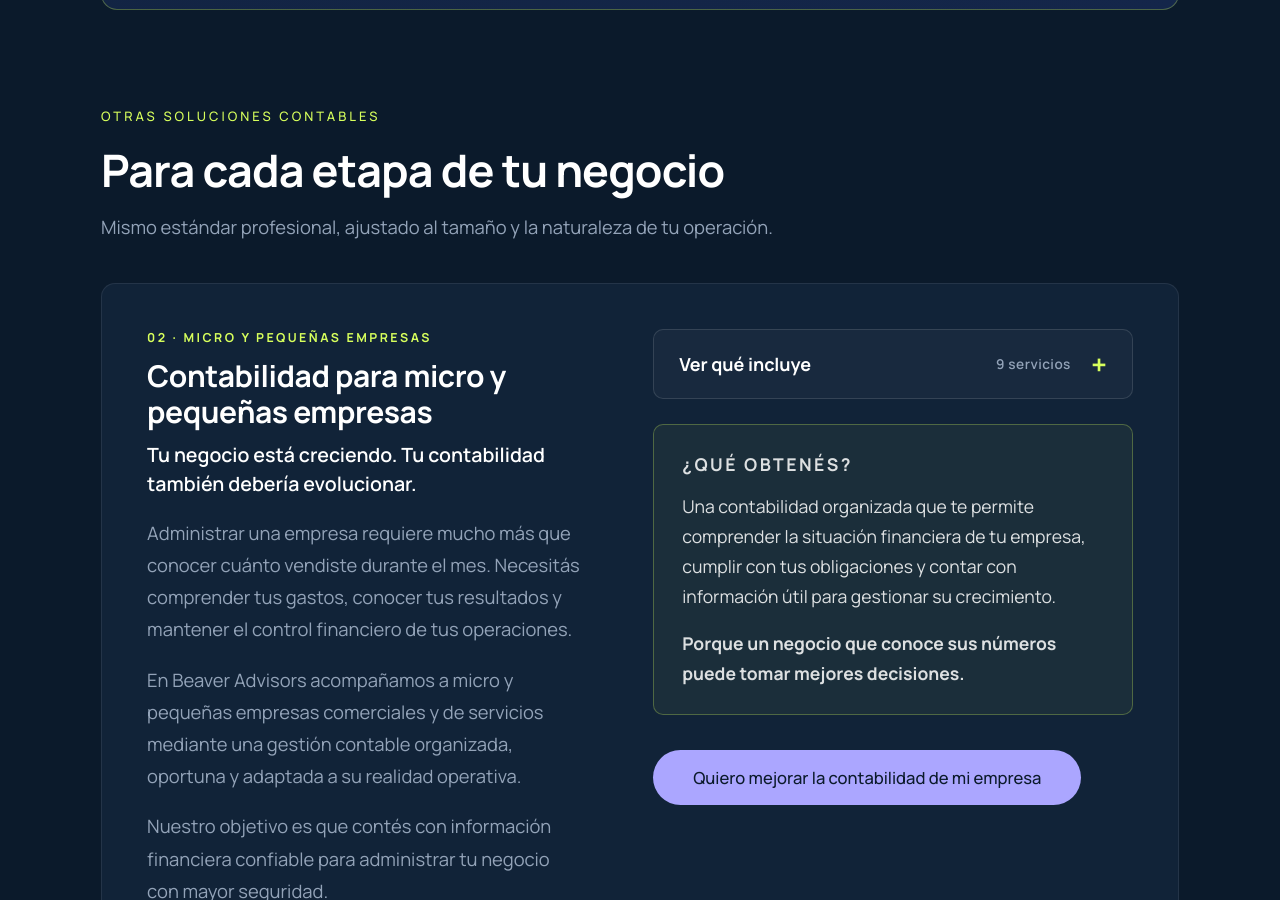
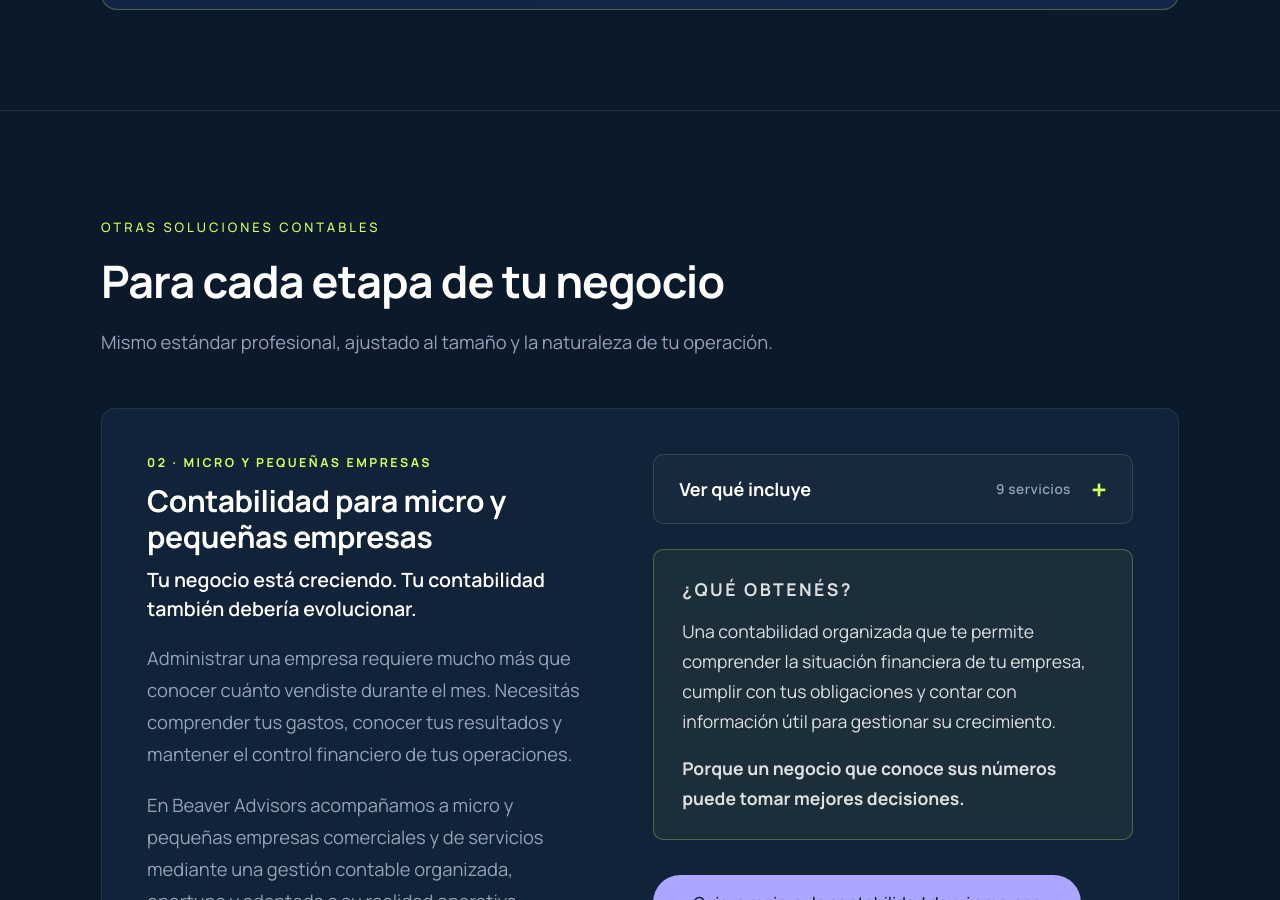
Before and after one commit to gcarvajal05/beaveradvisors, a plain HTML site: page chill-books.html in a window 1280 px wide. Shown: the part 4517-5417 px from the top of the page. Drawn offline with Linux system fonts and the light colour scheme.

Commit message:
Separa el encabezado de otras soluciones contables en su propia sección
Co-Authored-By: Claude Sonnet 5.5 <noreply@anthropic.com>

```diff
--- a/chill-books.html
+++ b/chill-books.html
@@ -150,8 +150,6 @@ nav{position:fixed;top:0;left:0;right:0;z-index:100;padding:1.25rem 2.5rem;displ
 .pk-get{margin:0 0 1.75rem;padding:1.6rem 1.75rem;border:1px solid rgba(215,255,92,.28);border-radius:10px;background:rgba(215,255,92,.05)}
 .pk-get p{font-size:.95rem;color:rgba(255,255,255,.85);line-height:1.7;margin-bottom:.9rem}
 .pk-end{font-size:1.05rem;font-weight:700;color:var(--teal);line-height:1.4;margin:0!important}
-.pk-stack-head{margin:4.5rem 0 2rem}
-.pk-stack-head h2{margin:.9rem 0 .8rem}
 .pk-stack{display:grid;gap:1.5rem}
 .pk-detail{display:grid;grid-template-columns:1fr 1.1fr;gap:2rem 3.5rem;background:var(--off);border:1px solid var(--line);border-radius:14px;padding:2.25rem;transition:border-color .25s}
 .pk-detail:hover{border-color:rgba(171,166,255,.4)}
@@ -383,8 +381,13 @@ footer{padding:2.5rem;border-top:1px solid var(--line);display:flex;align-items:
         <a href="index.html#contact" class="btn-ghost">Agendar una consulta</a>
       </div>
     </article>
+  </div>
+</section>
+<hr class="divider">
 
-    <div class="pk-stack-head">
+<section class="pk-section">
+  <div class="wrap">
+    <div class="pk-head">
       <span class="label">Otras soluciones contables</span>
       <h2>Para cada etapa de tu negocio</h2>
       <p>Mismo estándar profesional, ajustado al tamaño y la naturaleza de tu operación.</p>
```
Also changed, not shown: en/chill-books.html (+6 -3 lines).
